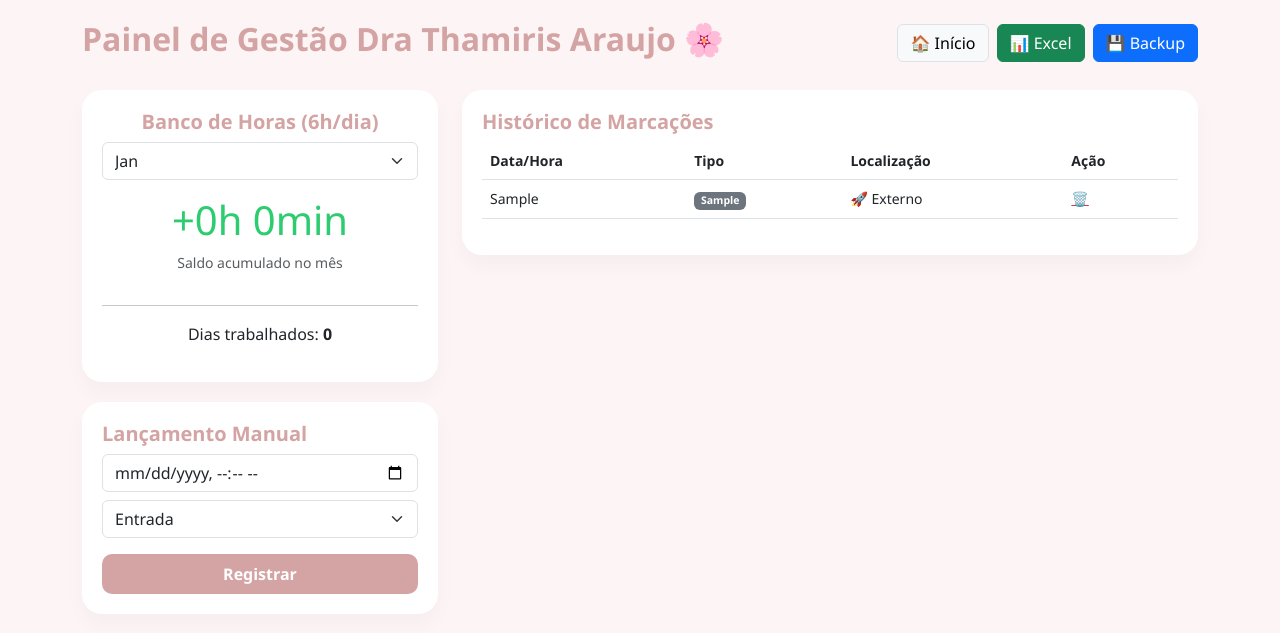
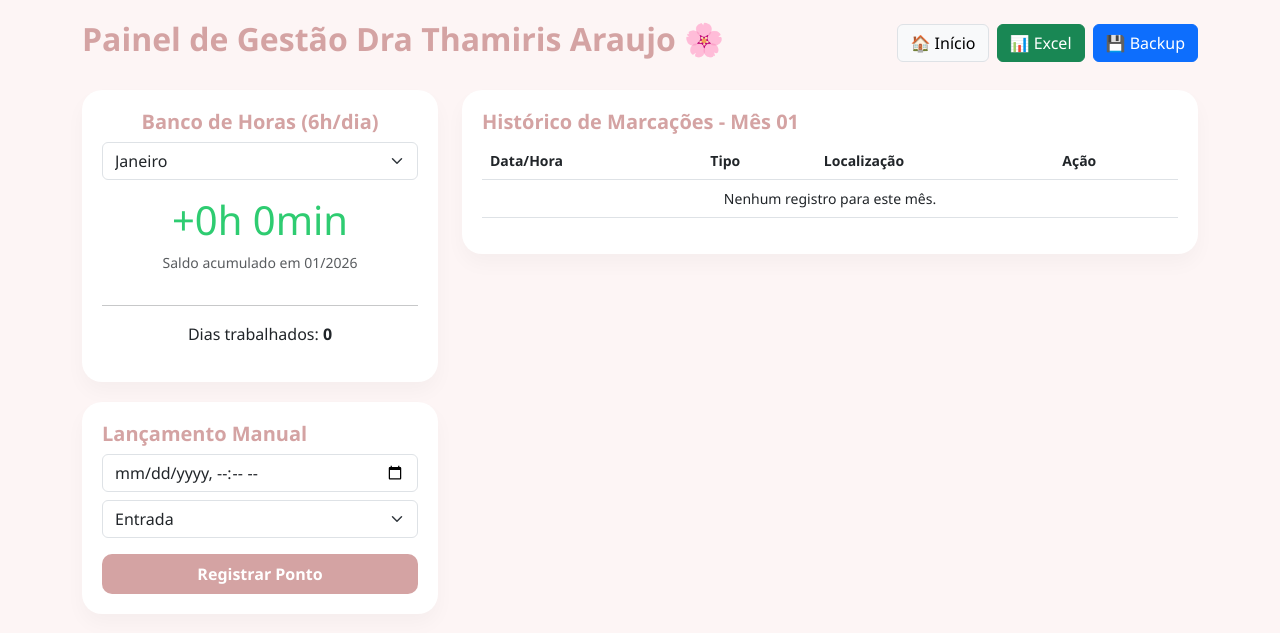
Before and after one commit to LucasBiazoto/Ponto, a Flask app: page /painel_gestao?senha=8340 in a window 1280 px wide. Shown: the top 633 px of the page. Run offline with Flask 3, Linux system fonts and the light colour scheme; tables that the repository leaves empty hold one stand-in row (values such as "Sample post").

Commit message:
Forçando atualização de estilo e filtros

```diff
--- a/app.py
+++ b/app.py
@@ -5,7 +5,8 @@ import pytz
 from flask import Flask, render_template, request, redirect, url_for, send_file
 
 app = Flask(__name__)
-DATABASE = 'ponto_dra_thamiris_v9.db'
+# Nome do banco atualizado para 2026
+DATABASE = 'ponto_dra_thamiris_2026.db'
 
 def get_db_connection():
     conn = sqlite3.connect(DATABASE)
@@ -23,6 +24,7 @@ with app.app_context():
     init_db()
 
 def obter_horario_sp():
+    """Retorna o horário atual no fuso de São Paulo"""
     fuso_sp = pytz.timezone('America/Sao_Paulo')
     return datetime.now(fuso_sp).strftime('%d/%m/%Y %H:%M:%S')
 
@@ -37,11 +39,13 @@ def bater_ponto():
     loc = request.form.get('localizacao', 'Não informada')
     h_manual = request.form.get('horario_manual')
 
+    # Se for lançamento manual pela gestão
     if h_manual:
         dt = datetime.strptime(h_manual, '%Y-%m-%dT%H:%M')
         horario = dt.strftime('%d/%m/%Y %H:%M:%S')
         loc = "Lançamento Manual"
     else:
+        # Ponto real batido pela funcionária
         horario = obter_horario_sp()
 
     conn = get_db_connection()
@@ -50,13 +54,15 @@ def bater_ponto():
     conn.commit()
     conn.close()
 
-    if h_manual: return redirect(url_for('painel_gestao', senha='8340'))
+    if h_manual:
+        return redirect(url_for('painel_gestao', senha='8340'))
 
     msg = "Bom trabalho meu bem" if tipo == "Entrada" else "Bom descanso meu bem"
     return render_template('sucesso.html', mensagem=msg)
 
 @app.route('/excluir_ponto/<int:id>')
 def excluir_ponto(id):
+    # A exclusão redireciona de volta para a gestão com a senha
     conn = get_db_connection()
     conn.execute('DELETE FROM pontos WHERE id = ?', (id,))
     conn.commit()
@@ -65,51 +71,65 @@ def excluir_ponto(id):
 
 @app.route('/painel_gestao')
 def painel_gestao():
+    # Segurança obrigatória por senha
     if request.args.get('senha') != '8340':
         return "<h1>Acesso Negado</h1>", 403
 
-    mes_sel = request.args.get('mes', datetime.now(pytz.timezone('America/Sao_Paulo')).strftime('%m'))
+    # Define o mês atual como padrão se nenhum for selecionado
+    fuso_sp = pytz.timezone('America/Sao_Paulo')
+    mes_atual_sistema = datetime.now(fuso_sp).strftime('%m')
+    mes_sel = request.args.get('mes', mes_atual_sistema)
+
     conn = get_db_connection()
     pontos_todos = conn.execute('SELECT * FROM pontos ORDER BY id DESC').fetchall()
     conn.close()
 
-    # Filtra pontos do mês/ano atual
+    # FILTRAGEM: Pega apenas os pontos do mês selecionado de 2026
     pontos_mes = [p for p in pontos_todos if f"/{mes_sel}/2026" in p['horario']]
 
-    # Lógica de Cálculo de Saldo Dia a Dia
+    # LÓGICA DE CÁLCULO DE BANCO DE HORAS
     registro_dia = {}
     for p in reversed(pontos_mes):
         data = p['horario'].split()[0]
         hora_dt = datetime.strptime(p['horario'], '%d/%m/%Y %H:%M:%S')
-        if data not in registro_dia: registro_dia[data] = {'E': None, 'S': None}
-        if p['tipo'] == 'Entrada' and not registro_dia[data]['E']: registro_dia[data]['E'] = hora_dt
-        elif p['tipo'] == 'Saída': registro_dia[data]['S'] = hora_dt
+        if data not in registro_dia:
+            registro_dia[data] = {'E': None, 'S': None}
+
+        # Considera a primeira entrada e a última saída do dia
+        if p['tipo'] == 'Entrada' and not registro_dia[data]['E']:
+            registro_dia[data]['E'] = hora_dt
+        elif p['tipo'] == 'Saída':
+            registro_dia[data]['S'] = hora_dt
 
     total_minutos_trabalhados = 0
     dias_count = 0
 
     for d, h in registro_dia.items():
         if h['E'] and h['S']:
-            # Calcula minutos trabalhados no dia
-            min_dia = (h['S'] - h['E']).total_seconds() / 60
-            total_minutos_trabalhados += min_dia
+            # Diferença em minutos entre entrada e saída
+            duracao = (h['S'] - h['E']).total_seconds() / 60
+            total_minutos_trabalhados += duracao
             dias_count += 1
 
-    # Jornada esperada: 6h (360 min) por dia trabalhado
+    # SALDO: (Trabalhado) - (Dias trabalhados * 360 minutos da jornada de 6h)
     minutos_esperados = dias_count * 360
     saldo_minutos = total_minutos_trabalhados - minutos_esperados
 
-    # Formatação do texto do saldo
+    # Formatação visual do saldo (+ ou -)
     sinal = "+" if saldo_minutos >= 0 else "-"
     abs_min = abs(int(saldo_minutos))
     txt_saldo = f"{sinal}{abs_min // 60}h {abs_min % 60}min"
 
-    meses = [('01','Jan'),('02','Fev'),('03','Mar'),('04','Abr'),('05','Mai'),('06','Jun'),('07','Jul'),('08','Ago'),('09','Set'),('10','Out'),('11','Nov'),('12','Dez')]
+    meses_lista = [
+        ('01','Janeiro'),('02','Fevereiro'),('03','Março'),('04','Abril'),
+        ('05','Maio'),('06','Junho'),('07','Julho'),('08','Agosto'),
+        ('09','Setembro'),('10','Outubro'),('11','Novembro'),('12','Dezembro')
+    ]
 
     return render_template('admin.html',
-                           ultimos=pontos_todos,
+                           ultimos_filtrados=pontos_mes,
                            resumo={'dias': dias_count, 'saldo_texto': txt_saldo, 'saldo_minutos': saldo_minutos},
-                           meses=meses,
+                           meses=meses_lista,
                            mes_atual=mes_sel)
 
 @app.route('/backup')
@@ -122,9 +142,11 @@ def exportar():
     conn = get_db_connection()
     df = pd.read_sql_query("SELECT * FROM pontos", conn)
     conn.close()
-    path = 'Relatorio_DraThamiris.xlsx'
+    path = 'Relatorio_DraThamiris_2026.xlsx'
     df.to_excel(path, index=False)
     return send_file(path, as_attachment=True)
 
 if __name__ == '__main__':
-    app.run(host='0.0.0.0', port=int(os.environ.get("PORT", 5000)))
+    # Configuração para rodar no Render ou Local
+    port = int(os.environ.get("PORT", 5000))
+    app.run(host='0.0.0.0', port=port)
--- a/templates/admin.html
+++ b/templates/admin.html
@@ -9,7 +9,7 @@
         body { background: var(--nude); color: var(--texto); padding: 20px; font-family: 'Segoe UI', sans-serif; }
         .rosa { color: var(--rosa); font-weight: bold; }
         .card { border-radius: 20px; border: none; box-shadow: 0 10px 20px rgba(0,0,0,0.03); margin-bottom: 20px; padding: 20px; background: white; }
-        .btn-rosa { background: var(--rosa); color: white; border: none; border-radius: 10px; padding: 8px 15px; font-weight: bold; text-decoration: none; display: inline-block; }
+        .btn-rosa { background: var(--rosa); color: white; border-radius: 10px; padding: 8px 15px; font-weight: bold; text-decoration: none; border: none; }
         .saldo-positivo { color: #2ecc71; }
         .saldo-negativo { color: #e74c3c; }
     </style>
@@ -35,11 +35,10 @@
                         {% endfor %}
                     </select>
 
-                    {% set saldo_num = resumo.saldo_minutos %}
-                    <h3 class="{% if saldo_num >= 0 %}saldo-positivo{% else %}saldo-negativo{% endif %}" style="font-size: 2.5rem;">
+                    <h3 class="{% if resumo.saldo_minutos >= 0 %}saldo-positivo{% else %}saldo-negativo{% endif %}" style="font-size: 2.5rem;">
                         {{ resumo.saldo_texto }}
                     </h3>
-                    <p class="text-muted small">Saldo acumulado no mês</p>
+                    <p class="text-muted small">Saldo acumulado em {{ mes_atual }}/2026</p>
                     <hr>
                     <p>Dias trabalhados: <strong>{{ resumo.dias }}</strong></p>
                 </div>
@@ -53,14 +52,14 @@
                             <option value="Entrada">Entrada</option>
                             <option value="Saída">Saída</option>
                         </select>
-                        <button class="btn-rosa w-100">Registrar</button>
+                        <button class="btn-rosa w-100">Registrar Ponto</button>
                     </form>
                 </div>
             </div>
 
             <div class="col-md-8">
                 <div class="card">
-                    <h5 class="rosa">Histórico de Marcações</h5>
+                    <h5 class="rosa">Histórico de Marcações - Mês {{ mes_atual }}</h5>
                     <table class="table table-hover small">
                         <thead>
                             <tr>
@@ -71,7 +70,8 @@
                             </tr>
                         </thead>
                         <tbody>
-                            {% for p in ultimos %}
+                            {# Aqui a tabela exibe apenas o que o Python filtrou #}
+                            {% for p in ultimos_filtrados %}
                             <tr>
                                 <td>{{ p.horario }}</td>
                                 <td><span class="badge {% if p.tipo == 'Entrada' %}bg-success{% else %}bg-secondary{% endif %}">{{ p.tipo }}</span></td>
@@ -81,8 +81,11 @@
                                     {% else %}🚀 Externo{% endif %}
                                 </td>
                                 <td>
-                                    <a href="/excluir_ponto/{{ p.id }}" class="text-danger" onclick="return confirm('Excluir?')">🗑️</a>
-                                </tr>
+                                    <a href="/excluir_ponto/{{ p.id }}" class="text-danger" onclick="return confirm('Excluir este registro?')">🗑️</a>
+                                </td>
+                            </tr>
+                            {% else %}
+                            <tr><td colspan="4" class="text-center">Nenhum registro para este mês.</td></tr>
                             {% endfor %}
                         </tbody>
                     </table>
```
Also changed, not shown: templates/index.html (+19 -14 lines).
